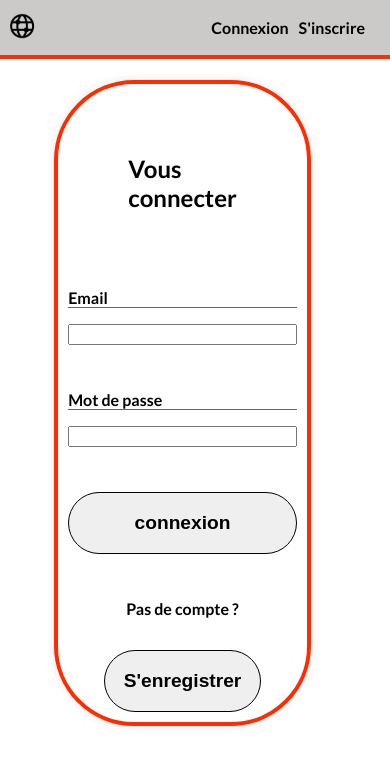
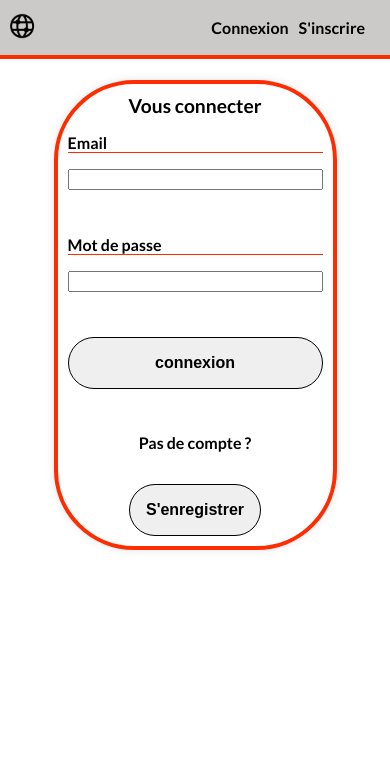
Before and after one commit to ClementFra/FranquartClement_7_19082022, a React (Create React App) app in the folder front/: page /login in a window 390 px wide. Shown: the top 764 px of the page. Built offline with nearby package versions, Linux system fonts and the light colour scheme.

Commit message:
correction responsive mobile screen

```diff
--- a/front/src/components/header/Header.css
+++ b/front/src/components/header/Header.css
@@ -40,18 +40,20 @@ main a :hover {
   color: #fd2d01;
   transition: all 0.3s ease-in-out;
 }
-
-#userLog {
+#userLog h5{
   margin: auto;
+  font-size: 1em;
+  font-weight: bold;
 }
 
 @media screen and (max-width: 600px) {
-  h1 {
-    font-size: 1em;
-    padding: 60px;
-  }
   img {
     position: absolute;
     clip: rect(0px, 30px, 200px, 0px);
   }
 }
+@media screen and (max-width: 400px){
+  #userLog h5{
+    font-size: 0.9em;
+  }
+}
--- a/front/src/pages/login/login.css
+++ b/front/src/pages/login/login.css
@@ -7,7 +7,7 @@ section {
   align-items: center;
   justify-content: space-between;
   margin: 80px auto;
-  flex-basis: 16%;
+  flex-basis: 20%;
   padding: 10px;
   background-color: white;
   border-radius: 5em;
@@ -79,11 +79,40 @@ form button:hover {
   color: black;
 }
 
+@media screen and (max-width: 1200px) {
+  section {
+    flex-basis: 20%;
+  }
+}
+@media screen and (max-width: 900px) {
+  section {
+    flex-basis: 30%;
+  }
+}
+
+@media screen and (max-width: 700px) {
+  section {
+    flex-basis: 35%;
+  }
+}
 @media screen and (max-width: 400px) {
   .App-logo {
     display: none;
   }
-  section h1{
+  main {
+    padding-left: 25px;
+  }
+  section {
+    flex-basis: 75%;
+  }
+  section h1 {
     margin: auto;
+    font-size: 1.2em;
+  }
+  form button {
+    font-size: 1em;
+  }
+  .button-connexion {
+    font-size: 1em;
   }
 }
```
